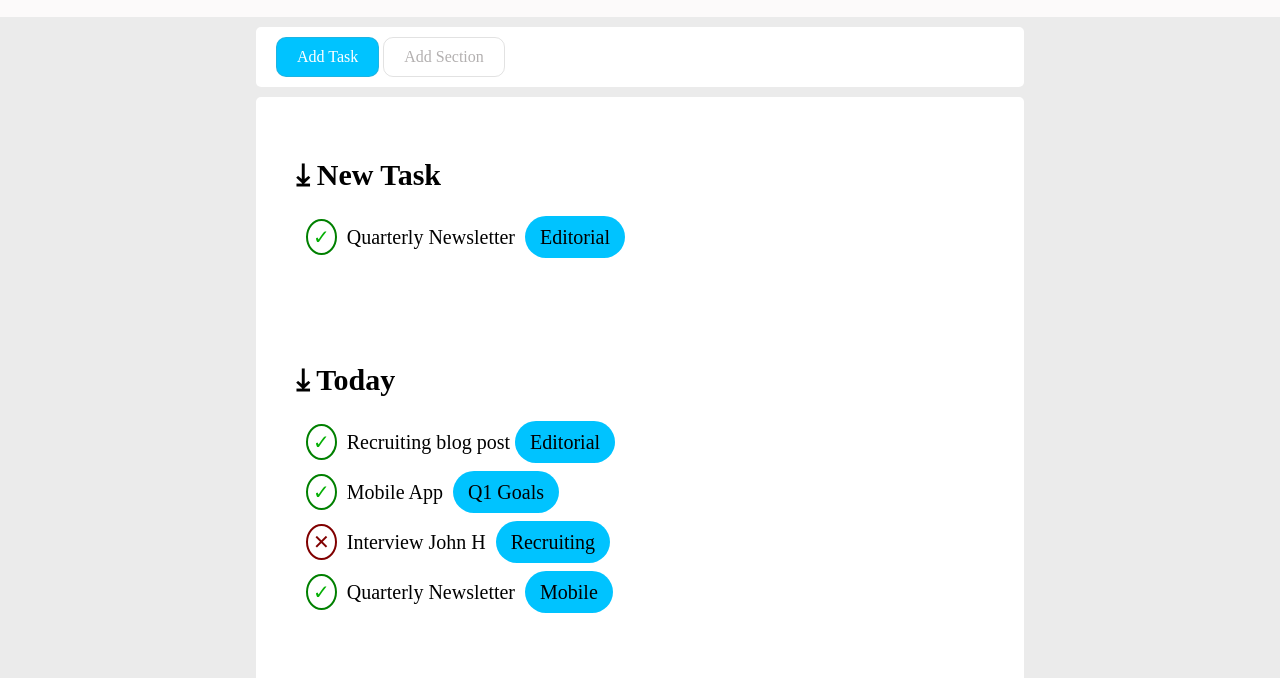
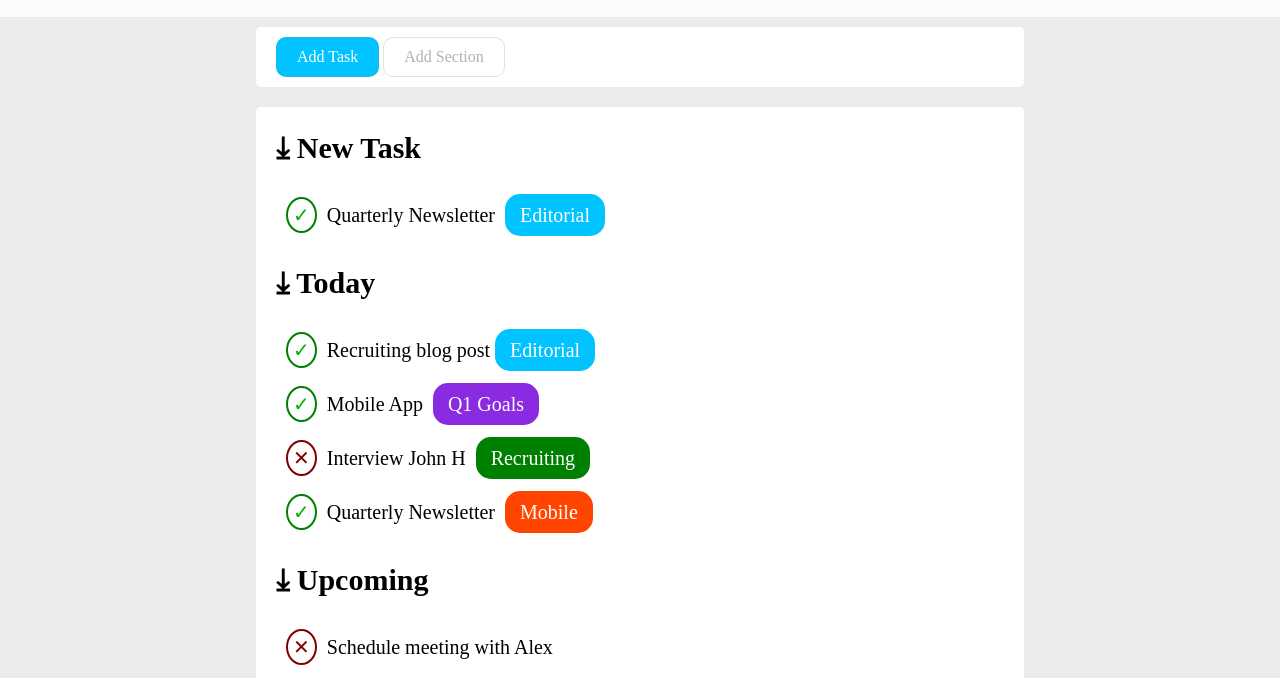
Before and after one commit to GioCri01/html-css-toboolist, a plain HTML site: page index.html in a window 1280 px wide. Shown: the part 63-741 px from the top of the page. Drawn offline with Linux system fonts and the light colour scheme.

Commit message:
Sezione task completa+sezione icona completa

```diff
--- a/css/style.css
+++ b/css/style.css
@@ -49,6 +49,7 @@ body{
     border-radius: 5px;
     background-color: white;
     margin-top: 5px;
+    margin-bottom: 20px;
   }
 
   /*button*/
@@ -109,15 +110,16 @@ body{
     .special-text{
 
       background-color: rgb(0, 195, 255);
-      border-radius: 40px;
+      border-radius: 15px;
       padding:  10px 15px;
       margin-left:  5px;
+      color: white;
 
     }
 
     .task-container{
-      padding: 40px;
-      line-height: 2.5;
+      padding: 0 20px;
+      line-height: 2.7;
     }
 
     .special-item::before{
@@ -128,3 +130,21 @@ body{
       padding: 5px;
       margin: 10px;
     }
+
+    /*bg-color special-text*/
+
+    #bg-color1{
+      background-color: blueviolet;
+    }
+    #bg-color2{
+      background-color:green ;
+    }
+    #bg-color3{
+      background-color: orangered;
+    }
+    #bg-color4{
+      background-color: rosybrown;
+    }
+    #bg-color5{
+      background-color: greenyellow;
+    }
--- a/index.html
+++ b/index.html
@@ -10,47 +10,69 @@
 <body>
 <!--Inizio Header-->
   <header>
+
       <div class="banner">
+
         <img src="img/Logo.png" alt="Logo">
         <div class="text">
           <strong>Toboolist</strong>
+
         </div>
 
       </div>
 
   </header>
+  <!--Fine header-->
+
   <!--Inizi Main-->
+
   <main>
     <div class="container">
       <section class="add-button">
+
         <button id="type1">Add Task</button>
         <button id="type2">Add Section</button>
+
       </section>
     </div>
+  <!--Inizio sezione task-->
 
     <div class="container">
       <section class="task-container">
+
           <span class="main-title">  New Task</span>
+
           <span class="second-title">Quarterly Newsletter <span  class="special-text">Editorial</span> </span>
 
 
       </section>
 
       <section class="task-container">
+
           <span class="main-title">  Today</span>
-        <span class="second-title">Recruiting blog post<span  class="special-text">Editorial</span> </span>
-        <span class="second-title">Mobile App  <span  class="special-text">Q1 Goals</span> </span>
-        <span class="second-title special-item">Interview John H <span  class="special-text">Recruiting</span> </span>
-        <span class="second-title">Quarterly Newsletter <span  class="special-text">Mobile</span> </span>
+
+          <span class="second-title">Recruiting blog post<span  class="special-text" >Editorial</span> </span>
+
+          <span class="second-title">Mobile App  <span  class="special-text" id="bg-color1">Q1 Goals</span> </span>
+
+          <span class="second-title special-item ">Interview John H
+            <span  class="special-text" id="bg-color2" >Recruiting</span> </span>
+
+          <span class="second-title" >Quarterly Newsletter <span  class="special-text" id="bg-color3">Mobile</span> </span>
 
 
       </section>
 
       <section class="task-container">
+
           <span class="main-title"> Upcoming</span>
-        <span class="second-title special-item">Schedule meeting with Alex </span>
-        <span class="second-title">Homepage refresh  <span  class="special-text">Website</span> </span>
-        <span class="second-title">Onboard new Sales team members<span  class="special-text">Sales</span> </span>
+
+          <span class="second-title special-item ">Schedule meeting with Alex </span>
+
+          <span class="second-title">Homepage refresh  <span  class="special-text" id="bg-color4">Website</span> </span>
+
+          <span class="second-title">Onboard new Sales team members<span  class="special-text" id="bg-color5">Sales</span> </span>
+
           <span class="second-title">Review editorial calendar <span  class="special-text">Editorial</span> </span>
 
 
@@ -60,7 +82,10 @@
 
 
     </div>
+    <!--Fine sezione task-->
+
   </main>
+  <!--Fine Main-->
 
 </body>
 </html>
```
Lines whose indentation alone changed are shown as unchanged.
